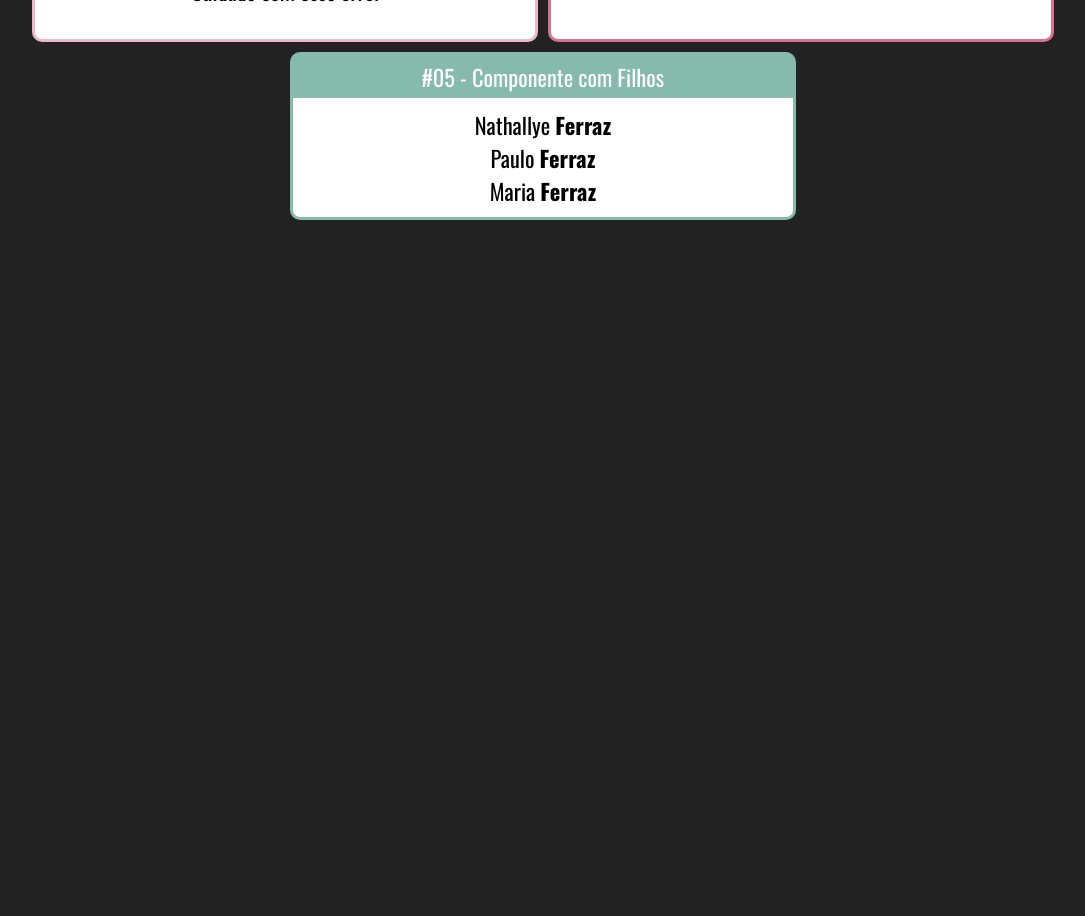
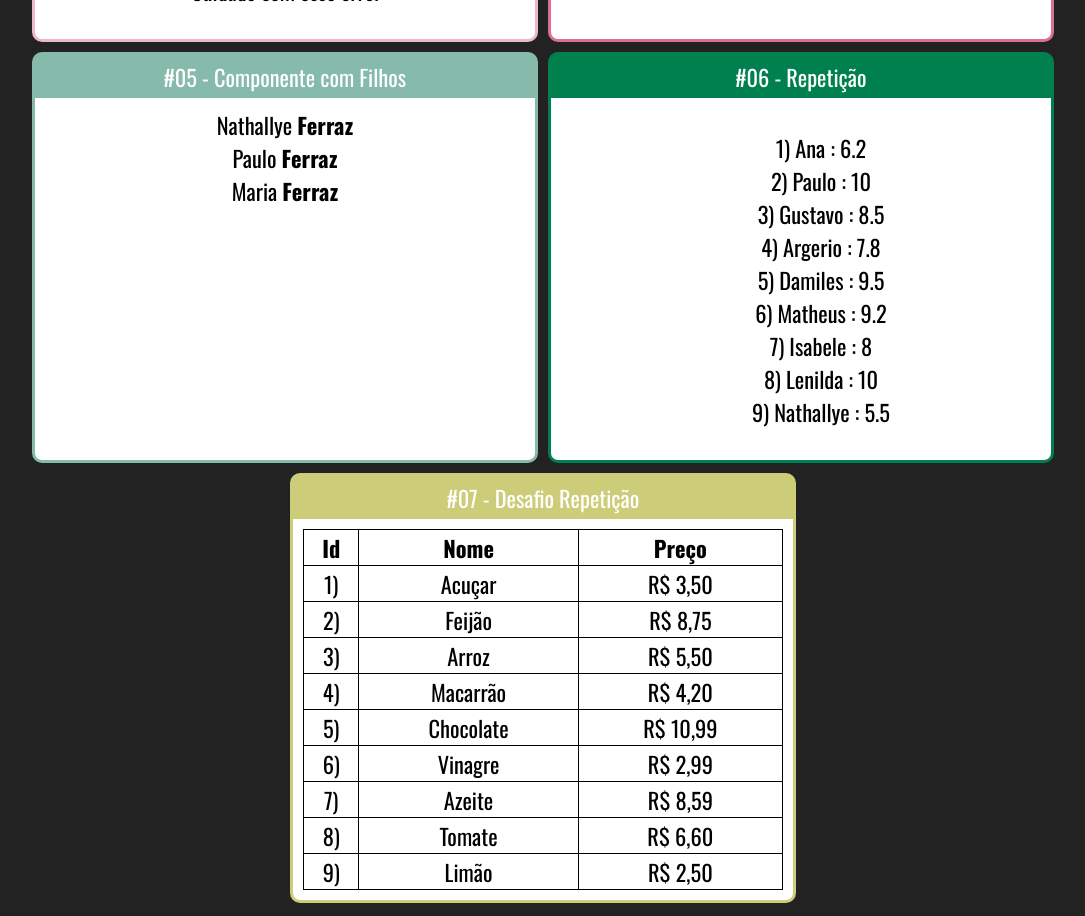
Before and after one commit to nathallye/react-redux, a React (Create React App) app in the folder react/fundamentos-react/: page / in a window 1280 px wide. Shown: the part 620-1536 px from the top of the page, without its empty margins (97-1182 px from the left). Before the commit the page ends 853 px from the top, so only its background shows below. Built offline with nearby package versions, Linux system fonts and the light colour scheme.

Commit message:
Desafio Repetiçao

```diff
--- a/react/fundamentos-react/src/App.jsx
+++ b/react/fundamentos-react/src/App.jsx
@@ -9,6 +9,8 @@ import Fragmento from "./components/basics/Fragment";
 import Aleatorio from "./components/basics/GetRandom";
 import Familia from "./components/basics/Family";
 import MembroFamilia from "./components/basics/FamilyMember"
+import ListaAlunos from "./components/repeticao/ListStudents";
+import TabelaProdutos from "./components/repeticao/TableProduts";
 
 export default function App(props) {
   return (
@@ -52,6 +54,14 @@ export default function App(props) {
             <MembroFamilia nome="Maria" />
           </Familia>
         </Card>
+
+        <Card titulo="#06 - Repetição" color="#00804E">
+          <ListaAlunos/>
+        </Card>
+
+        <Card titulo="#07 - Desafio Repetição" color="#CCCC79">
+          <TabelaProdutos/>
+        </Card>
       </div>
     </div>
   );
--- /dev/null
+++ b/react/fundamentos-react/src/components/repeticao/ListStudents.css
@@ -0,0 +1,3 @@
+ul{
+  list-style: none;
+}
--- /dev/null
+++ b/react/fundamentos-react/src/components/repeticao/ListStudents.jsx
@@ -0,0 +1,23 @@
+import "./ListStudents.css"
+
+import React from "react";
+import alunos from "../../data/students";
+
+export default function ListaAlunos(props) {
+
+  const listaAlunos = alunos.map((aluno) => { // constante recebe um map que percorre cada aluno do array de alunos e retorna em lista(dentro da tag li)
+    return (
+      <li key={aluno.id}>
+        {aluno.id}) {aluno.nome} : {aluno.nota}
+      </li>
+    )
+  });
+
+  return (
+    <div>
+      <ul>
+        {listaAlunos}
+      </ul>
+    </div>
+  );
+}
--- /dev/null
+++ b/react/fundamentos-react/src/components/repeticao/TableProduts.css
@@ -0,0 +1,14 @@
+table, th, td {
+  border: 1px solid black;
+}
+
+table {
+  border-collapse: collapse;
+  width: 100%;
+}
+
+table td {
+  text-align: center;
+}
+
+tr:hover {background-color: coral;}
--- /dev/null
+++ b/react/fundamentos-react/src/components/repeticao/TableProduts.jsx
@@ -0,0 +1,35 @@
+import "./TableProduts.css"
+
+import React from "react";
+import produtos from "../../data/produts"
+
+export default function TabelaProdutos(props) {
+
+  const listaProdutos = produtos.map((produto) => {
+      return (
+        <tr key={produto.id}>
+          <td>{produto.id})</td>
+          <td>{produto.descricao}</td>
+          <td>R$ {produto.preco.toFixed(2).replace(".", ",")}</td>
+        </tr>
+      )
+  });
+
+  return (
+    <div>
+      <table>
+        <thead>
+          <tr>
+            <th>Id</th>
+            <th>Nome</th>
+            <th>Preço</th>
+          </tr>
+        </thead>
+
+        <tbody>
+          {listaProdutos}
+        </tbody>
+      </table>
+    </div>
+  )
+}
--- /dev/null
+++ b/react/fundamentos-react/src/data/produts.js
@@ -0,0 +1,13 @@
+const produts = [
+  { id: 1, descricao: 'Acuçar', preco: 3.50 },
+  { id: 2, descricao: 'Feijão', preco: 8.75 },
+  { id: 3, descricao: 'Arroz', preco: 5.50 },
+  { id: 4, descricao: 'Macarrão', preco: 4.20 },
+  { id: 5, descricao: 'Chocolate', preco: 10.99 },
+  { id: 6, descricao: 'Vinagre', preco: 2.99 },
+  { id: 7, descricao: 'Azeite', preco: 8.59 },
+  { id: 8, descricao: 'Tomate', preco: 6.60 },
+  { id: 9, descricao: 'Limão', preco: 2.50 }
+]
+
+export default produts;
--- /dev/null
+++ b/react/fundamentos-react/src/data/students.js
@@ -0,0 +1,11 @@
+export default [
+  { id: 1, nome: 'Ana', nota: 6.2 },
+  { id: 2, nome: 'Paulo', nota: 10.0 },
+  { id: 3, nome: 'Gustavo', nota: 8.5 },
+  { id: 4, nome: 'Argerio', nota: 7.8 },
+  { id: 5, nome: 'Damiles', nota: 9.5 },
+  { id: 6, nome: 'Matheus', nota: 9.2 },
+  { id: 7, nome: 'Isabele', nota: 8.0 },
+  { id: 8, nome: 'Lenilda', nota: 10.0 },
+  { id: 9, nome: 'Nathallye', nota: 5.5 }
+]
```
